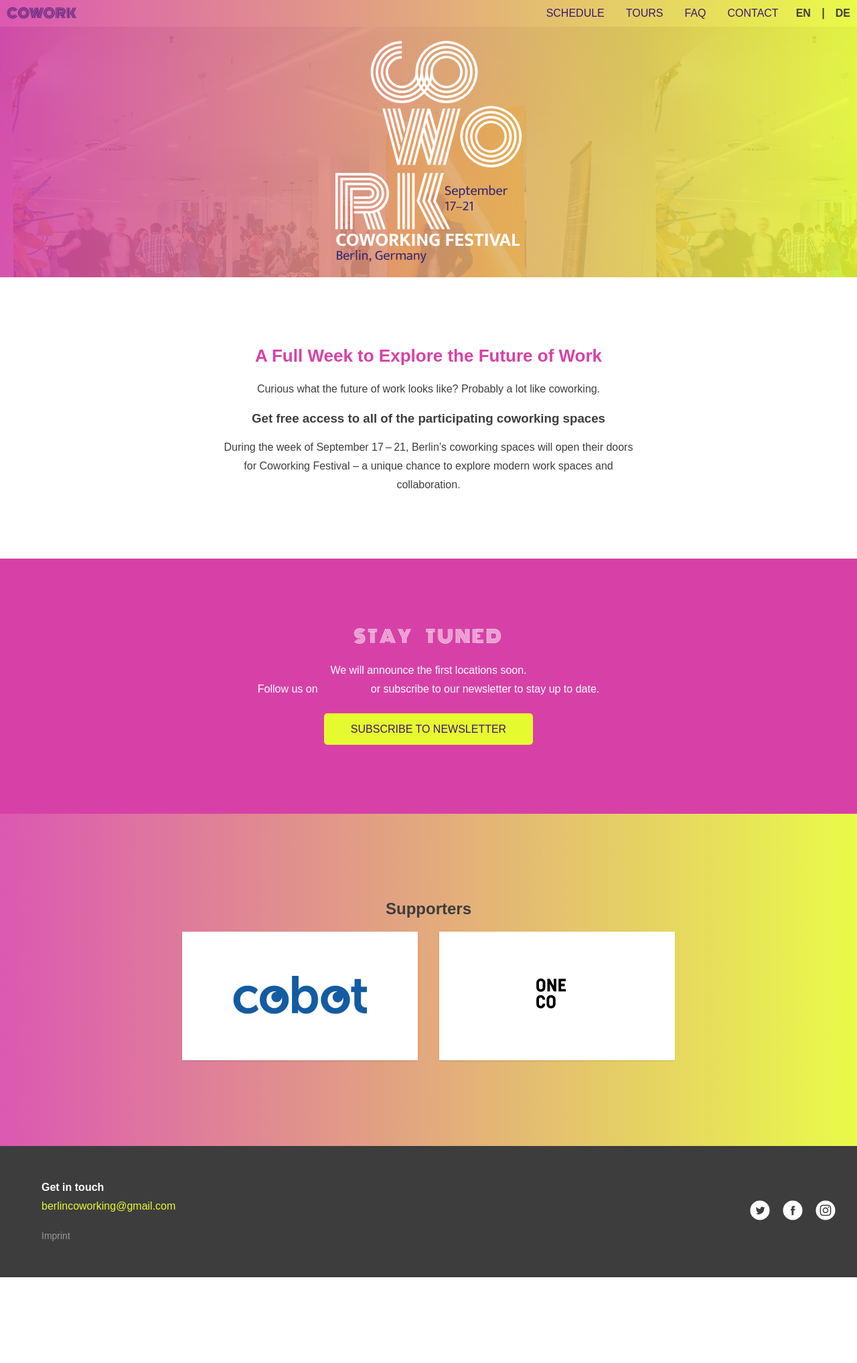
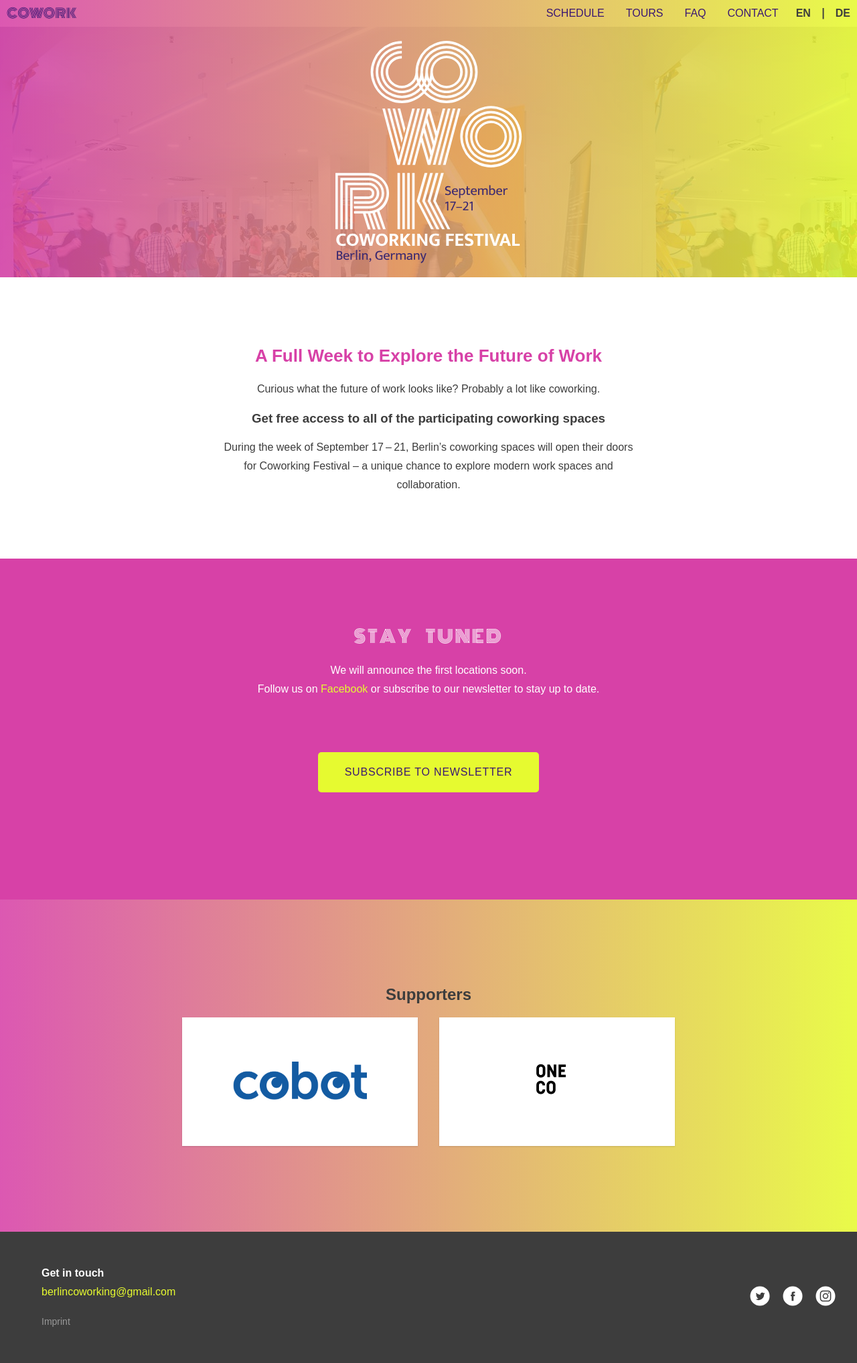
Before and after one commit to coworkingfestival/coworkingfestival.github.io, a Jekyll site: the page built from index.html, in a window 1280 px wide. Shown: the whole page at 67% size. Built offline with Jekyll 4.4.1, drawn with Linux system fonts in a browser that asks for light colours; some web fonts are replaced; before the commit the page ends 1907 px from its top, so only the background shows below that.

Commit message:
fix link colors

```diff
--- a/_scss/main.scss
+++ b/_scss/main.scss
@@ -24,6 +24,13 @@ body {
 
 a {
   color: $color-pink;
+  &:hover, &:focus {
+    color: $color-purple;
+  }
+}
+
+.yellow-link {
+  color: $color-lemon;
   &:hover, &:focus {
     color: $color-purple;
   }
@@ -237,24 +244,22 @@ header h3 {
   color: $color-lemon;
 }
 
-.newsletter .btn,
-.contact .btn {
-  -webkit-border-radius: 0;
-  -moz-border-radius: 0;
+.btn {
+  display: inline-block;
   border-radius: 5px;
   border: 0;
   color: $color-purple;
   font-size: 16px;
-  background: $color-lemon;
-  padding: 15px 40px;
+  background-color: $color-lemon;
+  padding: 1rem 2.5rem;
   text-decoration: none;
   text-transform: uppercase;
-  margin: 50px 0;
-}
-
-.newsletter .btn:hover {
-  background: #e8f46d;
-  text-decoration: none;
+  letter-spacing: .05em;
+  margin-top: 3rem;
+  margin-bottom: 3rem;
+  &:hover, &:focus {
+    background-color: darken($color-lemon, 20%);
+  }
 }
 
 /***** tours *****/
--- a/index-de.html
+++ b/index-de.html
@@ -20,7 +20,7 @@ layout: default-de
     <h2>Bleib auf dem Laufenden</h2>
     <p>
       Wir geben bald die ersten Locations bekannt.
-      Folgt uns auf <a href="https://www.facebook.com/berlincoworking">Facebook</a> oder meldet euch für den Newsletter an um nichts zu verpassen.
+      Folgt uns auf <a href="https://www.facebook.com/berlincoworking" class="yellow-link">Facebook</a> oder meldet euch für den Newsletter an um nichts zu verpassen.
     </p>
     <p class="pv3">
       <a class="btn" href="https://docs.google.com/forms/d/e/1FAIpQLSd2Rnu8137-d2BnQpbffWXTsvhDysF0abh7fll4Q1GB5enVfA/viewform" target="_blank">Newsletter abonnieren</a>
--- a/index.html
+++ b/index.html
@@ -13,11 +13,11 @@ layout: default
 </section>
 <section class="newsletter">
   <div class="full-width">
-    <h2>STAY TUNED</h2>
+    <h2>Stay Tuned</h2>
     <p>
       We will announce the first locations soon.
       <br>
-      Follow us on <a href="https://www.facebook.com/berlincoworking" target="_blank">Facebook</a> or subscribe to our newsletter to stay up to date.
+      Follow us on <a href="https://www.facebook.com/berlincoworking" target="_blank" class="yellow-link">Facebook</a> or subscribe to our newsletter to stay up to date.
     </p>
     <p class="pv3">
       <a class="btn" href="https://docs.google.com/forms/d/e/1FAIpQLSd2Rnu8137-d2BnQpbffWXTsvhDysF0abh7fll4Q1GB5enVfA/viewform" target="_blank">Subscribe to Newsletter</a>
```
